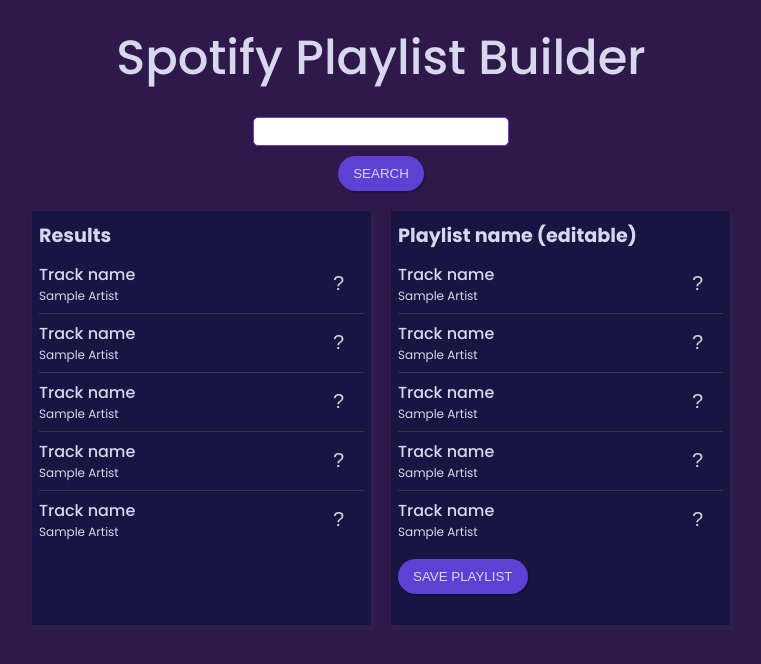
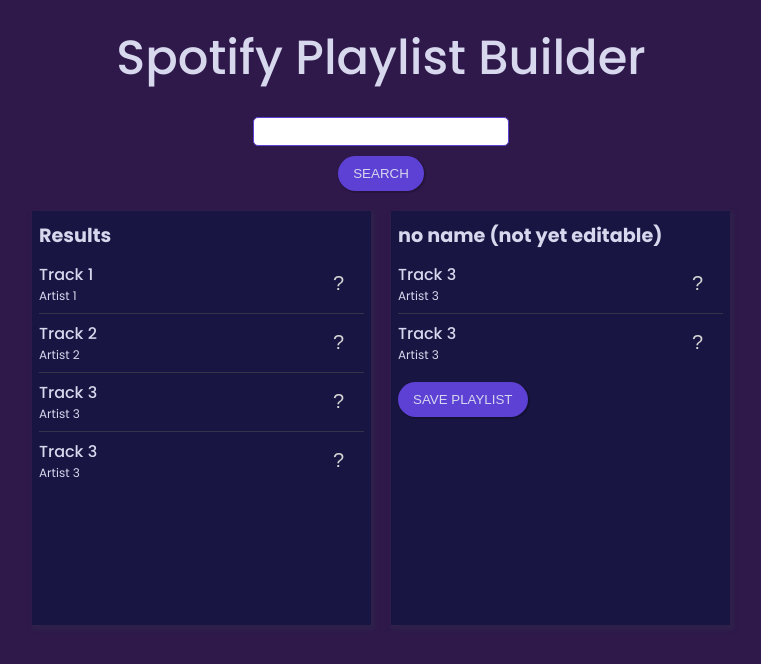
Before and after one commit to lkollanyi/playlist, a React (Vite) app: page / in a window 1280 px wide. Shown: the top 664 px of the page, without its empty margins (259-1020 px from the left). Built offline with nearby package versions, Linux system fonts and the light colour scheme.

Commit message:
Implement downward data flow with mock data from root

```diff
--- a/package.json
+++ b/package.json
@@ -16,6 +16,8 @@
   },
   "devDependencies": {
     "@eslint/js": "^9.17.0",
+    "@testing-library/jest-dom": "^6.6.3",
+    "@testing-library/react": "^16.1.0",
     "@types/react": "^18.3.18",
     "@types/react-dom": "^18.3.5",
     "@vitejs/plugin-react": "^4.3.4",
@@ -25,6 +27,7 @@
     "eslint-plugin-react-refresh": "^0.4.16",
     "gh-pages": "^6.2.0",
     "globals": "^15.14.0",
+    "jest": "^29.7.0",
     "vite": "^6.0.5"
   }
 }
--- a/src/App.jsx
+++ b/src/App.jsx
@@ -4,8 +4,63 @@
 import PlaylistContainer from './components/PlaylistContainer'
 import SearchBar from './components/SearchBar/SearchBar'
 
+//This is a mockup of the data that would be returned from the API
+const mockData = [
+  {
+    title: 'Track 1',
+    artist: 'Artist 1',
+    album: 'Album 1',
+    id: 1,
+    songId: 23,
+  },
+  {
+    title: 'Track 2',
+    artist: 'Artist 2',
+    album: 'Album 2',
+    id: 2,
+    songId: 983,
+  },
+  {
+    title: 'Track 3',
+    artist: 'Artist 3',
+    album: 'Album 3',
+    id: 3,
+    songId: 973,
+  },
+  {
+    title: 'Track 3',
+    artist: 'Artist 3',
+    album: 'Album 3',
+    id: 4,
+    songId: 231,
+  }
+];
+
+const mockPlaylist = {
+  name: "no name",
+  tracks: [
+    {
+      title: 'Track 3',
+      artist: 'Artist 3',
+      album: 'Album 3',
+      id: 3,
+      songId: 973,
+    },
+    {
+      title: 'Track 3',
+      artist: 'Artist 3',
+      album: 'Album 3',
+      id: 4,
+      songId: 231,
+    }
+  ],
+}
+
 function App() {
-  const [count, setCount] = useState(0)
+  const [results, setResults] = useState(mockData);
+  const [playlist, setPlaylist] = useState(mockPlaylist);
+
+
 
   return (
     <div className='app'>
@@ -17,8 +72,8 @@
           <SearchBar />
         </div>
         <div className="listsContainer">
-          <SearchResultsContainer/>
-          <PlaylistContainer/>
+          <SearchResultsContainer results={results}/>
+          <PlaylistContainer playlist={playlist}/>
         </div>
       </main>
     </div>
--- a/src/components/Playlist/Playlist.jsx
+++ b/src/components/Playlist/Playlist.jsx
@@ -2,11 +2,11 @@
 import TrackList from '../TrackList/TrackList';
 import styles from './Playlist.module.css'
 
-export default function Playlist() {
+export default function Playlist({playlist}) {
   return (
     <div className={styles.container}>
-        <h2 className={styles.title}>Playlist name (editable)</h2>
-        <TrackList/>
+        <h2 className={styles.title}>{playlist.name} (not yet editable)</h2>
+        <TrackList tracks={playlist.tracks}/>
         <button className={styles.btn}>Save Playlist</button>
     </div>
   )
--- a/src/components/PlaylistContainer.jsx
+++ b/src/components/PlaylistContainer.jsx
@@ -1,10 +1,10 @@
 import React from 'react';
 import Playlist from './Playlist/Playlist';
 
-export default function PlaylistContainer() {
+export default function PlaylistContainer({playlist}) {
   return (
     <div>
-        <Playlist/>
+        <Playlist playlist={playlist}/>
     </div>
   )
 }
--- a/src/components/SearchResults/SearchResults.jsx
+++ b/src/components/SearchResults/SearchResults.jsx
@@ -2,11 +2,11 @@
 import TrackList from '../TrackList/TrackList';
 import styles from './SearchResults.module.css';
 
-export default function SearchResults() {
+export default function SearchResults({results}) {
   return (
     <div className={styles.container}>
         <h2 className={styles.title}>Results</h2>
-        <TrackList/>
+        <TrackList tracks={results}/>
     </div>
   )
 }
--- a/src/components/SearchResultsContainer.jsx
+++ b/src/components/SearchResultsContainer.jsx
@@ -1,10 +1,10 @@
 import React from 'react';
 import SearchResults from './SearchResults/SearchResults';
 
-export default function SearchResultsContainer() {
+export default function SearchResultsContainer({results}) {
   return (
     <div>
-        <SearchResults/>
+        <SearchResults results={results}/>
     </div>
   )
 }
--- a/src/components/Track/Track.jsx
+++ b/src/components/Track/Track.jsx
@@ -1,7 +1,7 @@
 import React from 'react'
 import styles from './Track.module.css'
 
-export default function Track({title='Track name', artist='Sample Artist', action=''}) {
+export default function Track({track, action}) {
   const button_text = {
     add: "⊕",
     remove: "×"
@@ -9,8 +9,8 @@
   return (
     <div className={styles.trackContainer}>
       <div className={styles.trackInfo}>
-        <span className={styles.title}>{title}</span>
-        <span className={styles.artist}>{artist}</span>
+        <span className={styles.title}>{track.title}</span>
+        <span className={styles.artist}>{track.artist}</span>
       </div>
       <button className={styles.button}>{button_text[action] || "?"}</button>
     </div>
--- a/src/components/TrackList/TrackList.jsx
+++ b/src/components/TrackList/TrackList.jsx
@@ -2,15 +2,20 @@
 import Track from '../Track/Track';
 import styles from './TrackList.module.css'
 
-export default function TrackList() {
+export default function TrackList({tracks}) {
   return (
     <div className={styles.trackList}>
-        <div className={styles.track}><Track/></div>
-        <div className={styles.track}><Track/></div>
-        <div className={styles.track}><Track/></div>
-        <div className={styles.track}><Track/></div>
-        <div className={styles.track}><Track/></div>
+       {tracks.map((track) =>
+        <div className={styles.track} key={track.id}>
+          <Track
+            track={track}
+            action={''}/>
+        </div>)}
 
     </div>
   )
 }
+
+
+//
+//
```
Also changed, not shown: 2 other files (tests, documents, lock files or other folders).
